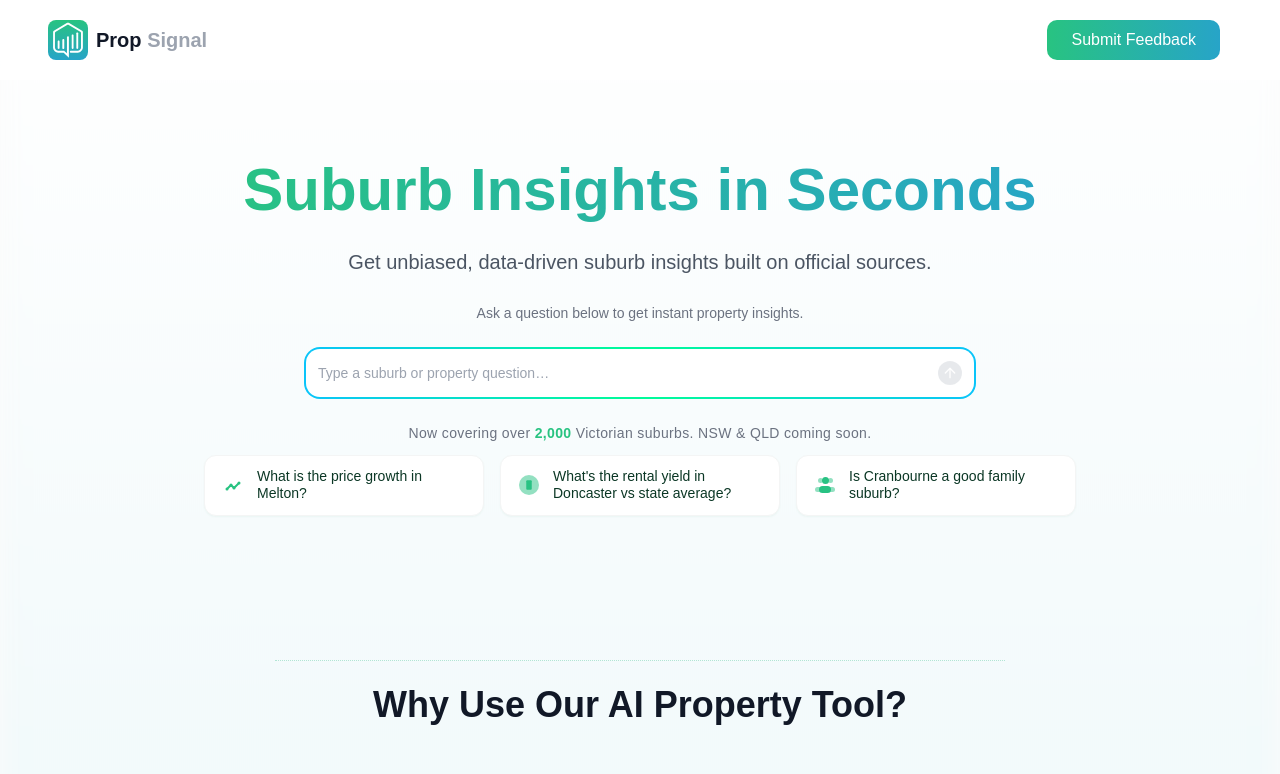
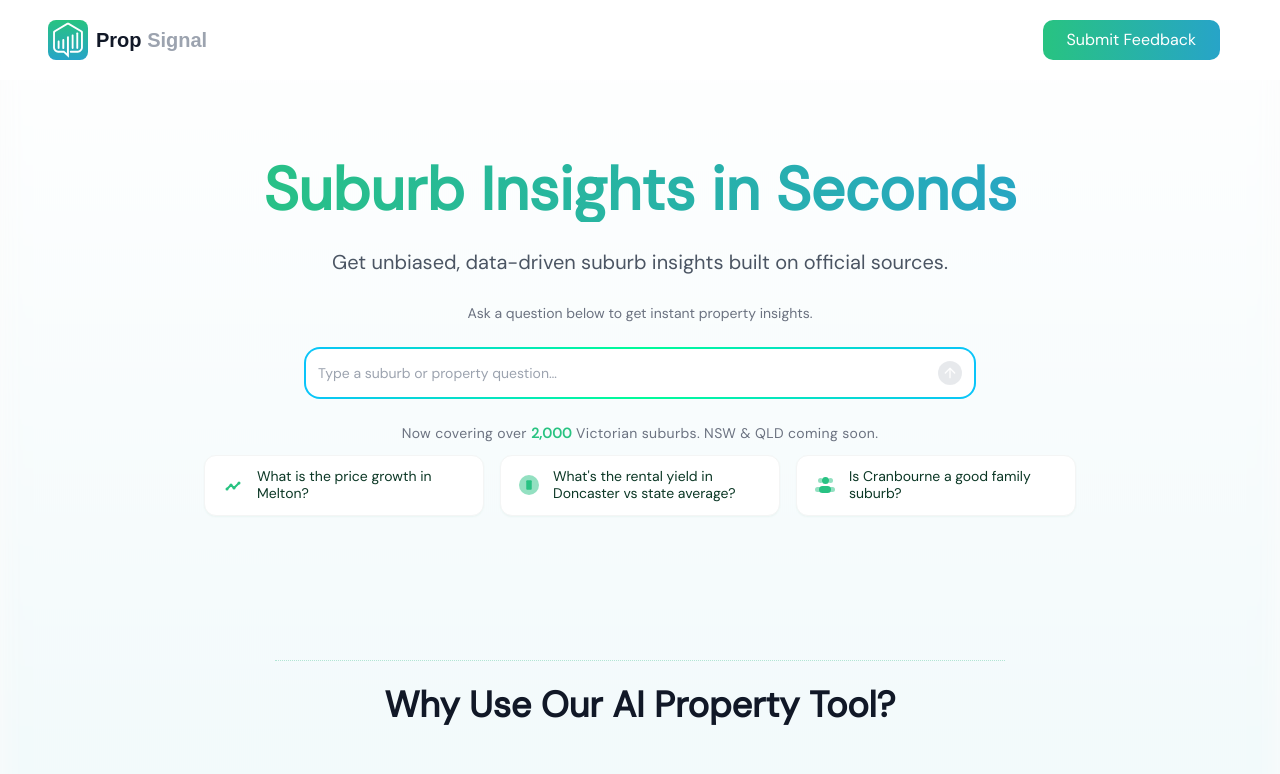
Before and after one commit to sudostar12/propsignal, a Next.js app: page / in a window 1280 px wide. Shown: the top 774 px of the page. Built offline with nearby package versions, Linux system fonts and the light colour scheme.

Commit message:
Next.js version update

```diff
--- a/src/app/globals.css
+++ b/src/app/globals.css
@@ -1,8 +1,9 @@
 /* postcss-ignore */
+@import "@fontsource/dm-sans/index.css";
 @tailwind base;
 @tailwind components;
 @tailwind utilities;
-@import "@fontsource/dm-sans/index.css";
+
 
 
 :root {
```
